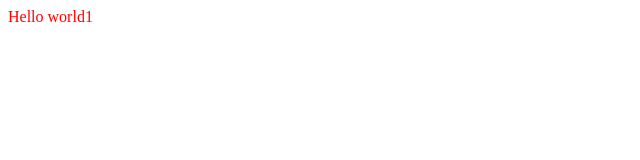
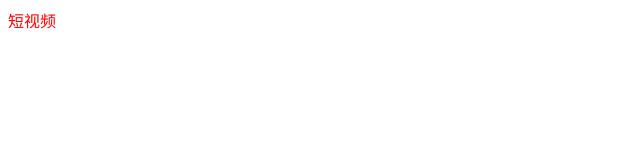
Before and after one commit to max-tonny8/short-media, a React app: page / in a window 1280 px wide. Shown: the top 160 px of the page, without its empty margins (0-640 px from the left). Built offline with nearby package versions, Linux system fonts and the light colour scheme.

Commit message:
fix: add the '@' alias to src directory

```diff
--- a/src/components/demo.tsx
+++ b/src/container/Demo/index.tsx
@@ -1,10 +1,10 @@
 import * as React from 'react';
-import './demo.scss';
+import './index.scss';
 
 export default class Demo extends React.Component<any, any> {
   render() {
     return (
-      <div className="background">Hello world1</div>
+      <div className="background">短视频</div>
     );
   }
 }
--- a/src/components/Hello.tsx
+++ b/src/container/Hello/Hello.tsx
@@ -10,7 +10,7 @@ export interface Props {
 
 function Hello({
   name, enthusiasmLevel = 1, onIncrement, onDecrement,
-}: Props) {
+}: Props):React.ReactElement {
   if (enthusiasmLevel <= 0) {
     throw new Error('You could be a little more enthusiastic . :D');
   }
--- a/src/container/Hello.tsx
+++ b/src/container/Hello/index.ts
@@ -1,9 +1,9 @@
 import { connect } from 'react-redux';
 import { Dispatch } from 'redux';
-import Hello from '../components/Hello';
+import Hello from './Hello';
 
-import * as actions from '../actions';
-import { IStoreState } from '../types/index';
+import * as actions from '@/store/actions';
+import { IStoreState } from '@/store/types/index';
 
 
 export function mapStateToProps({ enthusiasmLevel, languageName }:IStoreState) {
--- a/src/index.tsx
+++ b/src/index.tsx
@@ -1,6 +1,6 @@
 import * as React from 'react';
 import * as ReactDOM from 'react-dom';
-import Demo from './components/demo';
+import Demo from './container/Demo';
 
 ReactDOM.render(
   <Demo />,
--- a/tsconfig.json
+++ b/tsconfig.json
@@ -40,8 +40,10 @@
 
     /* Module Resolution Options */
     // "moduleResolution": "node",            /* Specify module resolution strategy: 'node' (Node.js) or 'classic' (TypeScript pre-1.6). */
-    // "baseUrl": "./",                       /* Base directory to resolve non-absolute module names. */
-    // "paths": {},                           /* A series of entries which re-map imports to lookup locations relative to the 'baseUrl'. */
+    "baseUrl": "./",                       /* Base directory to resolve non-absolute module names. */
+    "paths": {
+       "@/*": ["src/*"]
+    },                           /* A series of entries which re-map imports to lookup locations relative to the 'baseUrl'. */
     // "rootDirs": [],                        /* List of root folders whose combined content represents the structure of the project at runtime. */
     // "typeRoots": [],                       /* List of folders to include type definitions from. */
     // "types": [],                           /* Type declaration files to be included in compilation. */
```
Also changed, not shown: src/container/Demo/index.scss (renamed from src/components/demo.scss), src/container/Hello/Hello.scss (renamed from src/components/Hello.scss), src/store/actions/index.ts (renamed from src/actions/index.ts), src/store/constants/index.ts (renamed from src/constants/index.ts), src/store/reducers/index.ts (renamed from src/reducers/index.ts), src/store/types/index.ts (renamed from src/types/index.ts), 2 other files (tests, documents, lock files or other folders).
